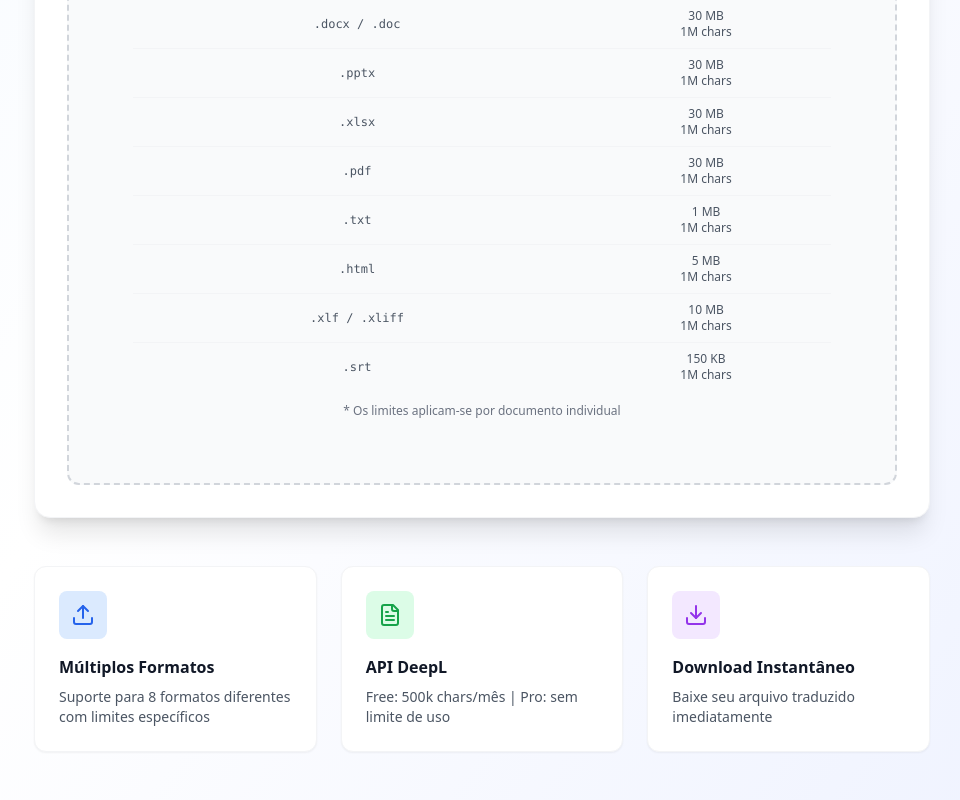
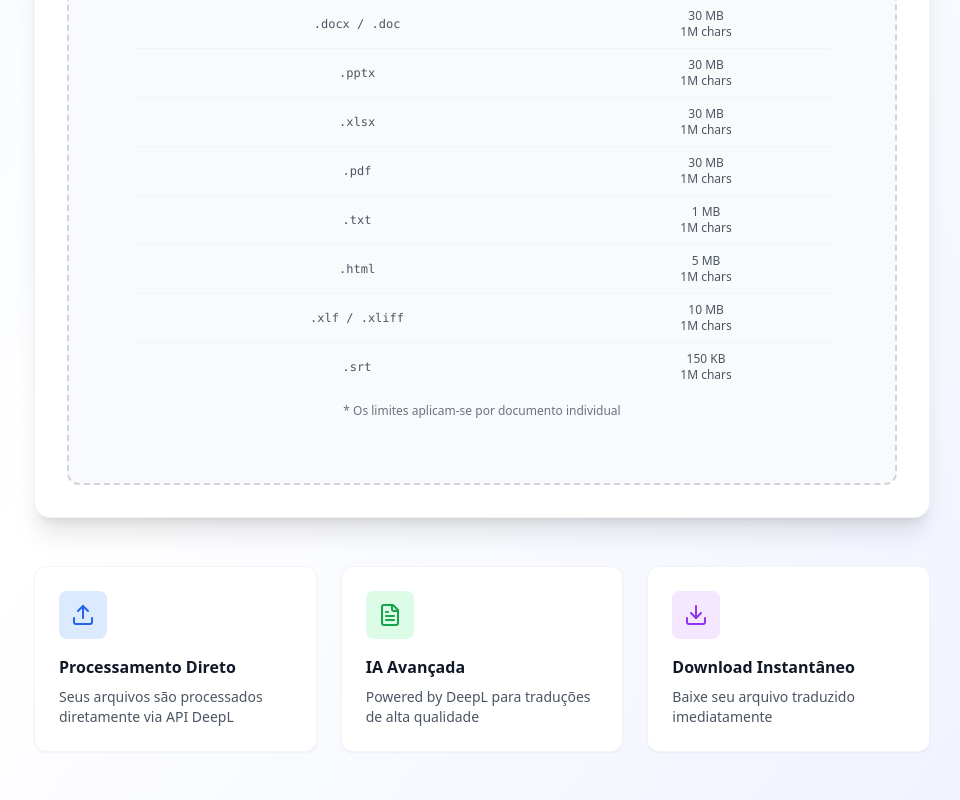
Before and after one commit to davimattos/deepL_document_translation, a React (Vite) app: page / in a window 1280 px wide. Shown: the part 960-1760 px from the top of the page, without its empty margins (158-1118 px from the left). Built offline with nearby package versions, Linux system fonts and the light colour scheme.

Commit message:
Updated App.tsx

```diff
--- a/src/App.tsx
+++ b/src/App.tsx
@@ -558,9 +558,9 @@ function App() {
               <div className="w-12 h-12 bg-blue-100 rounded-lg flex items-center justify-center mb-4">
                 <Upload className="w-6 h-6 text-blue-600" />
               </div>
-              <h3 className="font-semibold text-gray-900 mb-2">Múltiplos Formatos</h3>
+              <h3 className="font-semibold text-gray-900 mb-2">Processamento Direto</h3>
               <p className="text-gray-600 text-sm">
-                Suporte para 8 formatos diferentes com limites específicos
+                Seus arquivos são processados diretamente via API DeepL
               </p>
             </div>
 
@@ -568,9 +568,9 @@ function App() {
               <div className="w-12 h-12 bg-green-100 rounded-lg flex items-center justify-center mb-4">
                 <FileText className="w-6 h-6 text-green-600" />
               </div>
-              <h3 className="font-semibold text-gray-900 mb-2">API DeepL</h3>
+              <h3 className="font-semibold text-gray-900 mb-2">IA Avançada</h3>
               <p className="text-gray-600 text-sm">
-                Free: 500k chars/mês | Pro: sem limite de uso
+                Powered by DeepL para traduções de alta qualidade
               </p>
             </div>
 
```
